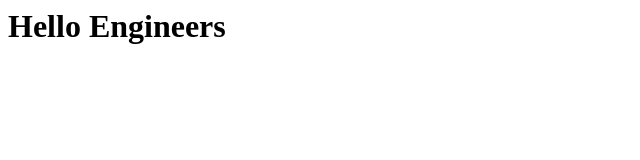
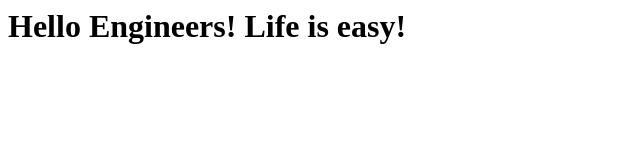
Before and after one commit to DrNaeemOdat/Summer2022, a plain HTML site: page index.html in a window 1280 px wide. Shown: the whole page, without its empty margins (0-640 px from the left). Drawn offline with Linux system fonts and the light colour scheme.

Commit message:
Some addition.

```diff
--- a/index.html
+++ b/index.html
@@ -4,6 +4,6 @@
 <title>Summer2022</title>
 </head>
 <body>
-<h1>Hello Engineers</h1>
+<h1>Hello Engineers! Life is easy!</h1>
 </body>
 </html>
```
